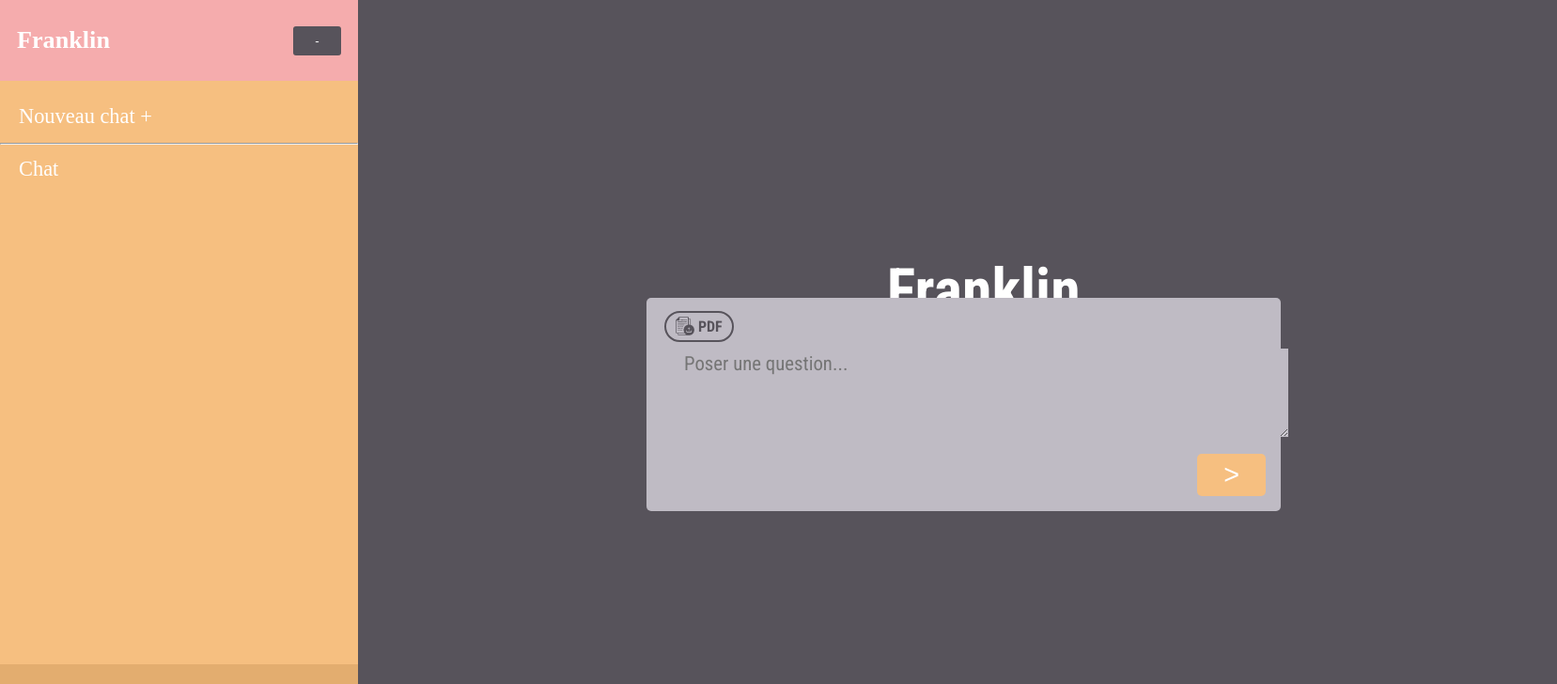
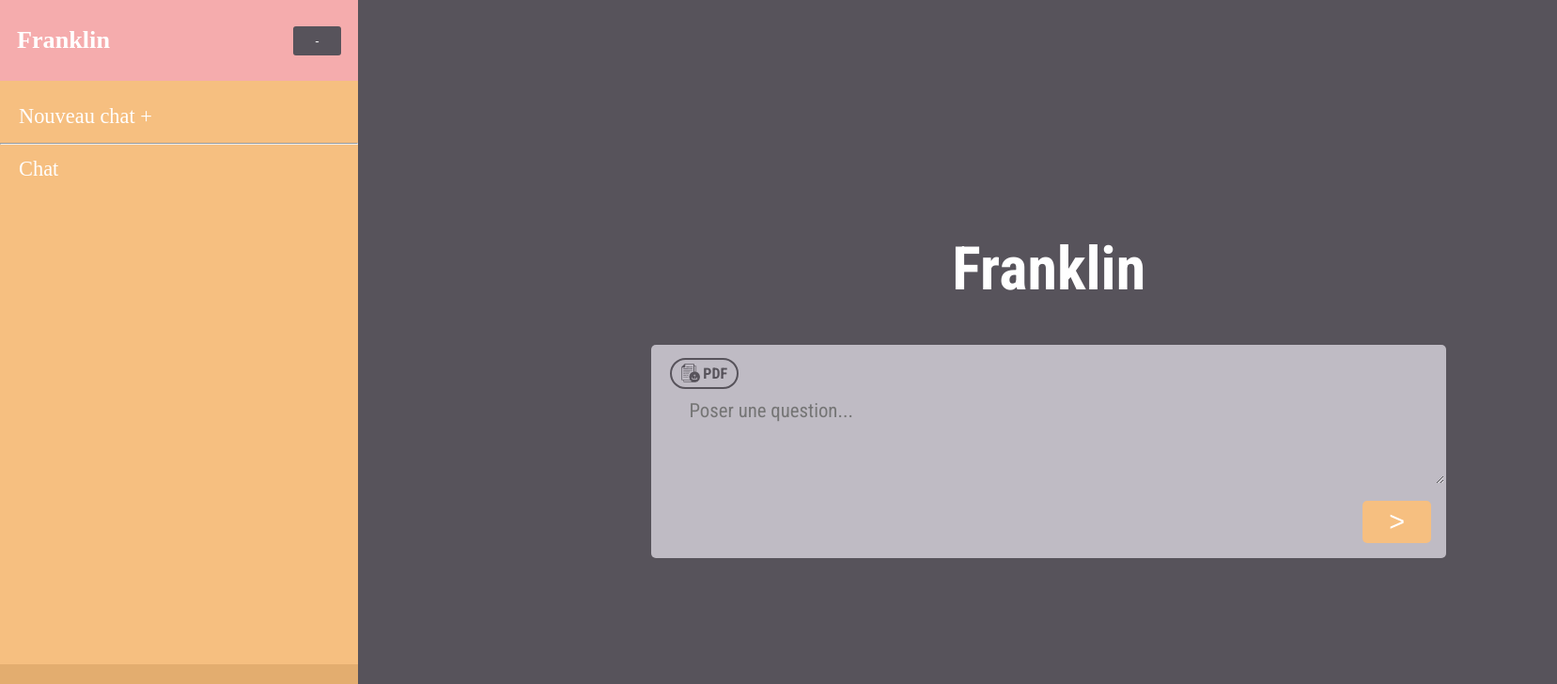
Before and after one commit to PASTY667/Chatbot-ProjetE6-Groupe1, a Next.js app in the folder react/: page / in a window 1280 px wide. Shown: the top 728 px of the page at 94% size, 1657 px wide, since content can reach past the window. Built offline with nearby package versions, Linux system fonts and the light colour scheme; a web font is replaced by a local one.

Commit message:
Revert "Modification CSS index"
This reverts commit dea8ea5a06603faceced485302f58dda26961f0b.

```diff
--- a/react/app/globals.css
+++ b/react/app/globals.css
@@ -1,11 +1,10 @@
 html,
 body {
-
 }
 
 main {
-  margin: 2em 0em 0em 24em;
-  width: 66%;
+  margin-left: 6em;
+
 }
 
 .layout {
--- a/react/app/index/index.module.css
+++ b/react/app/index/index.module.css
@@ -9,22 +9,16 @@ body {
 }
 
 .newchatPage {
-  max-width: 900px;
+  text-align: center;
   font-size: 2rem;
-}
+  width: 100%;
+  justify-items: center;
+  margin: 0em 12em;
 
-.centered {
+  .newchatHeader {
+    display: flex;
     justify-content: center;
-}
 
-.inputCentered {
-  position: static;
-  margin-top: 2rem;
-}
-
-.newchatHeader{
-  text-align: center;
-}
     .logo {
       background-color: pink;
       border-radius: 50%;
@@ -33,56 +27,36 @@ body {
       margin: 0px 15px;
       align-self: center;
     }
+  }
 
   .grid {
-  width: 70%;
+    width: 19.5%;
     justify-self: end;
-  margin-bottom: 8em;
-}
-
     .message {
       color: white;
-  font-size: 1.5rem;
       justify-self: end;
       background-color: var(--lightOrange-background-color);
       padding: 10px 20px;
       margin: 15px 0px;
-  border-radius: 10px;
+      border-radius: 5px;
       box-shadow: 0px 0px 5px 0px var(--pink-background-color);
-  text-align: start;
-  white-space: pre-wrap;
+    }
   }
 
   .newchatInput {
-  z-index: 10;
-  position: fixed;
-  bottom: 0;
-  margin-bottom: 15px;
-  margin-left: -80px;
-  width: 50%;
-
     color: var(--dark-text-color);
     background-color: var(--grey-background-color);
     padding: 0.2em 0.5em 0.5em 0.6em;
     border-radius: 5px;
     text-align: justify;
+    width: 75%;
 
     input[type="file"] {
       display: none;
     }
-}
-
-
-/* INPUT CENTRÉ */
-.inputCentered {
-  margin-bottom: 8em;
-}
-
-
 
     .uploadSection {
       justify-self: self-start;
-}
 
       .uploadButton {
         color: var(--dark-text-color);
@@ -102,12 +76,12 @@ body {
         transition: 0.2s ease-in-out;
 
         text-align: center;
-}
 
         .uploadIcon {
           width: 20px;
           height: auto;
           margin-bottom: -4px;
+        }
       }
 
       .fileName {
@@ -122,13 +96,6 @@ body {
         padding: 5px 10px;
         margin-right: 20px;
       }
-
-.footer {
-  z-index: 5;
-  position: fixed;
-  bottom: 0;
-  width: 110%;
-  color:var(--dark-background-color);
-  background-color: var(--dark-background-color);
-  padding: 0.5px 0px;
     }
+  }
+}
--- a/react/app/index/index.tsx
+++ b/react/app/index/index.tsx
@@ -33,33 +33,22 @@ export default function Index() {
   };
 
   return (
-    <main
-      className={`${style.main} ${messages.length === 0 ? style.centered : ""}`}
-    >
+    <main className={style.main}>
       <div className={style.newchatPage}>
         {/* HEADER DE LA PAGE */}
-        {messages.length === 0 && (
-          <div className={style.newchatHeader}>
-            {/* <Image className={style.logo} src={} alt="" /> */}
-
-            <h1 className={style.newchatTitle}>Franklin</h1>
-          </div>
-        )}
+        <div className={style.newchatHeader}>
+          {/* <Image className={style.logo} src={} alt="" /> */}
+          <h1 className={style.newchatTitle}>Franklin</h1>
+        </div>
 
         <Grid className={style.grid}>
           {messages.map((msg, index) => (
-            <div className={style.message} key={index}>
-              {msg.content}
-            </div>
+            <div className={style.message} key={index}>{msg.content}</div>
           ))}
         </Grid>
 
         {/* ZONE D'INPUT */}
-        <div
-          className={`${style.newchatInput} ${
-            messages.length === 0 ? style.inputCentered : style.inputBottom
-          }`}
-        >
+        <div className={style.newchatInput}>
           {/* UPLOAD UN FICHIER (PDF OU WORD) */}
           <div className={style.uploadSection}>
             <label htmlFor="upload-file" className={style.uploadButton}>
@@ -79,7 +68,6 @@ export default function Index() {
           {/* INPUT D'UN MESSAGE AU CHABOT */}
           <ChatInput onSend={handleSendMessage} />
         </div>
-        <div className={style.footer}>footer</div>
       </div>
     </main>
   );
```
Lines whose indentation alone changed are shown as unchanged.
